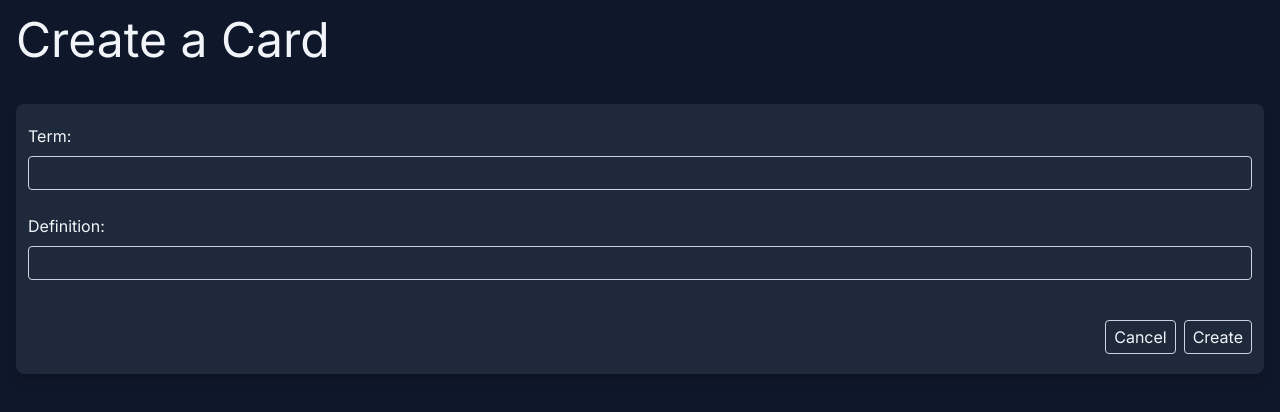
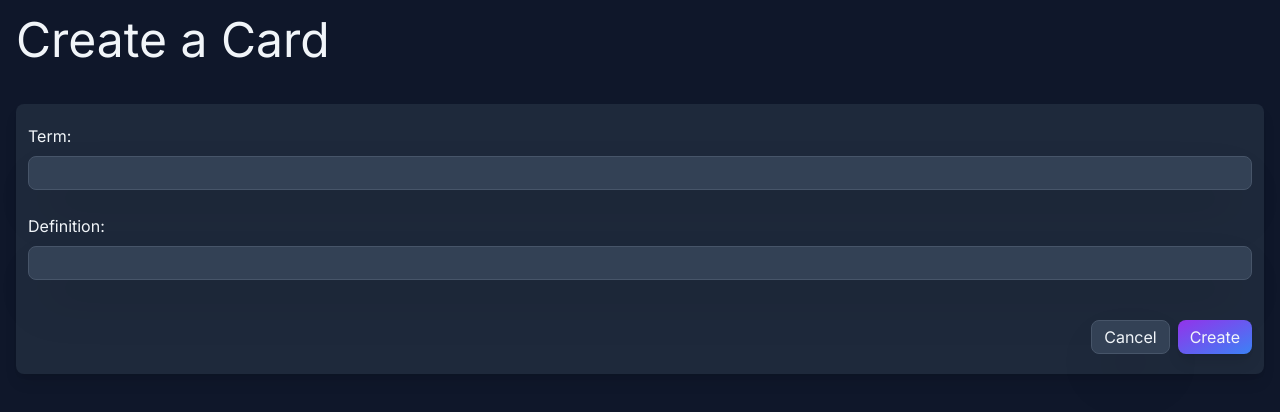
Before and after one commit to caelebk/lingo, a Next.js app: page /createCard in a window 1280 px wide. Shown: the top 412 px of the page. Built offline with nearby package versions, Linux system fonts and the light colour scheme.

Commit message:
style change

```diff
--- a/src/app/createCard/page.tsx
+++ b/src/app/createCard/page.tsx
@@ -50,20 +50,15 @@ export default function CreateCard(props: paramsProps) {
             <header className="flex justify-between items-center mb-10">
                 <h1 className='text-5xl'>Create a Card</h1>
             </header>
-            <form action={createCardWithID} className="flex gap-2 flex-col border-slate-800 shadow-lg rounded-lg bg-slate-800 px-3 py-5">
+            <form action={createCardWithID} autoComplete='off' className="flex gap-2 flex-col border-slate-800 shadow-lg rounded-lg bg-slate-800 px-3 py-5">
                 <label>Term: </label>
-                <input type="text" name="term" className="
-                border border-slate-300 rounded px-2 py-1 mb-4 outline-none bg-transparent focus-within:border-slate-100 focus-within:bg-slate-700"
-                />
+                <input type="text" name="term" className="border border-slate-600 px-3 py-1 rounded-lg bg-slate-700 shadow-2xl text-md focus-within:bg-slate-600 mb-4" />
                 <label>Definition: </label>
-                <input type="text" name="definition" className="
-                border border-slate-300 rounded px-2 py-1 mb-8 outline-none bg-transparent focus-within:border-slate-100 focus-within:bg-slate-700"
-                />
+                <input type="text" name="definition" className="border border-slate-600 px-3 py-1 rounded-lg bg-slate-700 shadow-2xl text-md focus-within:bg-slate-600 mb-8" />
                 <div className="flex gap-2 justify-end">
-                    <Link href=".." className="border border-slate-300  px-2 py-1 rounded
-        hover:bg-slate-700">Cancel</Link>
-                    <button type="submit" className="border border-slate-300  px-2 py-1 rounded
-        hover:bg-slate-700">Create</button>
+                    <Link href=".." className="border border-slate-600 px-3 py-1 rounded-lg bg-slate-700 shadow-2xl hover:bg-slate-600 hover:shadow-blue-500/40">Cancel</Link>
+                    <button type="submit" className="px-3 py-1 bg-gradient-to-br from-purple-600 to-blue-500 focus:ring-4 focus:outline-none
+        focus:ring-blue-300 dark:focus:ring-blue-800 rounded-lg shadow-lg hover:shadow-blue-500/40">Create</button>
                 </div>
             </form>
         </>
--- a/src/app/createDeck/page.tsx
+++ b/src/app/createDeck/page.tsx
@@ -25,16 +25,13 @@ export default function CreateDeck() {
             </header>
             <form action={createDeck} className="flex gap-2 flex-col border-slate-800 shadow-lg bg-slate-800 rounded-lg px-3 py-5">
                 <label>Deck Name: </label>
-                <input type="text" name="title" className="
-                border border-slate-300 rounded px-2 py-1 mb-8 outline-none bg-transparent focus-within:border-slate-100 focus-within:bg-slate-700"
-                />
+                <input type="text" name="title" className="border border-slate-600 px-3 py-1 rounded-lg bg-slate-700 shadow-2xl text-md focus-within:bg-slate-600 mb-8" />
                 <div className="flex gap-2 justify-end">
-                    <Link href=".." className="border border-slate-300 text-slate-300 px-2 py-1 rounded
-        hover:bg-slate-700">Cancel</Link>
-                    <button type="submit" className="border border-slate-300 text-slate-300 px-2 py-1 rounded
-        hover:bg-slate-700">Create</button>
+                    <Link href=".." className="border border-slate-600 px-3 py-1 rounded-lg bg-slate-700 shadow-2xl hover:bg-slate-600 hover:shadow-blue-500/40">Cancel</Link>
+                    <button type="submit" className="px-3 py-1 bg-gradient-to-br from-purple-600 to-blue-500 focus:ring-4 focus:outline-none
+        focus:ring-blue-300 dark:focus:ring-blue-800 rounded-lg shadow-lg hover:shadow-blue-500/40">Create</button>
                 </div>
-            </form>
+            </form >
         </>
     )
 }
--- a/src/app/page.tsx
+++ b/src/app/page.tsx
@@ -50,10 +50,12 @@ export default async function Home() {
     <div>
       <header className="flex justify-between items-center mb-10">
         <h1 className='flex justify-center items-center gap-3 text-5xl'>
-          <Image src="/favicon.ico" width={48} height={48} alt="Logo" />
+          <svg xmlns="http://www.w3.org/2000/svg" fill="none" viewBox="0 0 24 24" strokeWidth={1.5} stroke="currentColor" className="w-14 h-14">
+            <path strokeLinecap="round" strokeLinejoin="round" d="M10.5 21l5.25-11.25L21 21m-9-3h7.5M3 5.621a48.474 48.474 0 016-.371m0 0c1.12 0 2.233.038 3.334.114M9 5.25V3m3.334 2.364C11.176 10.658 7.69 15.08 3 17.502m9.334-12.138c.896.061 1.785.147 2.666.257m-4.589 8.495a18.023 18.023 0 01-3.827-5.802" />
+          </svg>
           Lingo
         </h1>
-        <Link href="/createDeck" className="  px-4 py-2 bg-gradient-to-br from-purple-600 to-blue-500 focus:ring-4 focus:outline-none
+        <Link href="/createDeck" className=" px-4 py-2 bg-gradient-to-br from-purple-600 to-blue-500 focus:ring-4 focus:outline-none
         focus:ring-blue-300 dark:focus:ring-blue-800 rounded-lg text-sm shadow-lg hover:shadow-blue-500/40">
           Create Deck
         </Link>
--- a/src/components/deckActions.tsx
+++ b/src/components/deckActions.tsx
@@ -33,7 +33,7 @@ export default function DeckActions(props: DeckActionsProps) {
                                 pathname: "/createCard",
                                 query: { id: id }
                             }}>Add Card</Link>
-                        <button className="bg-slate-700 px-3 py-1 rounded-lg hover:bg-slate-600 shadow-2xl text-md "
+                        <button className="bg-slate-700 border-slate-600 px-3 py-1 rounded-lg hover:bg-slate-600 shadow-2xl text-md "
                             onClick={() => setEditMode(!editMode)}>Close</button>
                     </>
                 )
```
